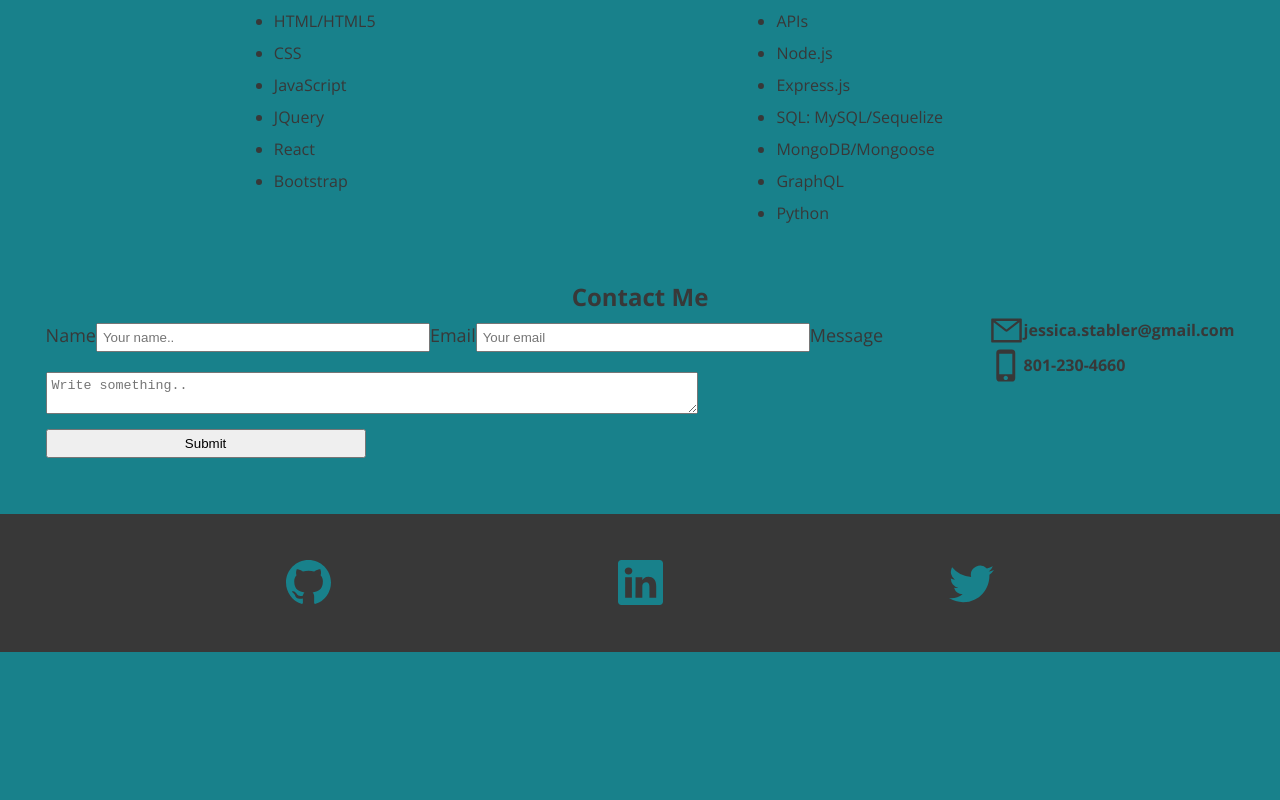
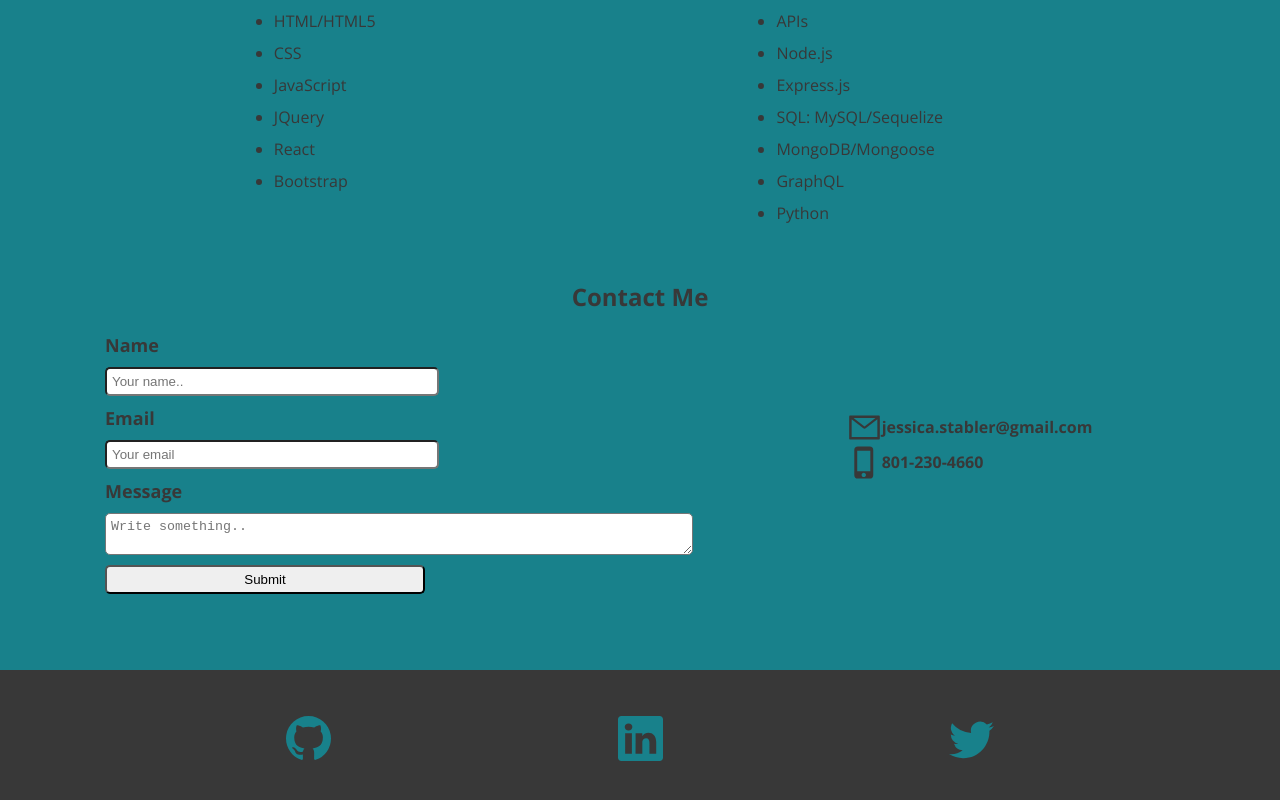
Before and after one commit to jstable1/freelance-portfolio, a React (Create React App) app: page / in a window 1280 px wide. Shown: the part 2569-3369 px from the top of the page. Before the commit the page ends 3221 px from the top, so only its background shows below. Built offline with nearby package versions, Linux system fonts and the light colour scheme.

Commit message:
updated contact component styling

```diff
--- a/src/components/Contact/index.js
+++ b/src/components/Contact/index.js
@@ -10,8 +10,7 @@ class Contact extends React.Component {
   constructor(props) {
     super(props);
     this.state = {
-      fname: '',
-      lname: '',
+      name: '',
       email: '',
       message: '',
       mailSent: false,
@@ -34,13 +33,14 @@ class Contact extends React.Component {
     })
     .catch(error => this.setState({ error: error.message }));
   };
+
   render() {
     return (
       <section id="contact-me" class="contact">
         <h1>Contact Me</h1>
         <div className='contactContainers'>
           <div>
-            <form action="#" >
+            <form action="#" className='contactForm'>
               <label>Name</label>
               <input type="text" id="name" name="name" placeholder="Your name.."
                 value={this.state.name}
@@ -69,7 +69,7 @@ class Contact extends React.Component {
               </div>
             </form >
           </div>
-          <div class="contactFormOptions">
+          <div class="contactOptions">
             <a href="mailto:jessica.stabler@gmail.com"><AiOutlineMail size={35}/><span>jessica.stabler@gmail.com</span></a>
             <p><MdOutlinePhoneIphone size={35}/><span>801-230-4660</span></p>
           </div>
--- a/src/index.css
+++ b/src/index.css
@@ -14,11 +14,6 @@ html {
   --tertiary-color: #DBD4CB;
   --pink-color: #DCB3AE;
 }
-
-/* main {
-  color: var(--secondary-color);
-  background-color: var(--primary-color);
-} */
 
 /* HEADER STYLING START */
 header {
@@ -106,14 +101,25 @@ header a {
 
 .contactContainers {
   display: flex;
+  width: 90%;
+  padding: 20px;
 }
 
 .contact h1 {
   margin: auto;
-
 }
 
-.contactFormOptions a, .contactFormOptions p {
+.contactForm {
+  display: flex;
+  flex-direction: column;
+}
+
+.contactOptions {
+  margin-left: 12vw;
+  margin-top: 6vw;
+}
+
+.contactOptions a, .contactOptions p {
   font-weight: bold;
   display: flex;
   align-items: center;
@@ -166,16 +172,12 @@ input {
   margin-top: 10px;
   margin-bottom: 10px;
   padding: 5px;
-}
-
-.inputBoxes {
-  padding-top: 10px;
-  display: flex;
-  flex-direction: column;
+  border-radius: 5px;
 }
 
 label {
   font-size: large;
+  font-weight: bold;
 }
 
 .portfolio {
@@ -279,9 +281,11 @@ section {
 }
 
 textarea {
-  width: 50vw;
+  width: 45vw;
   margin-top: 10px;
   padding: 5px;
+  max-width: 45vw;
+  border-radius: 5px;
 }
 
 .work-boxes {
```
